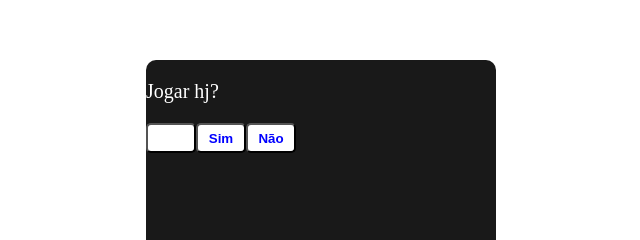
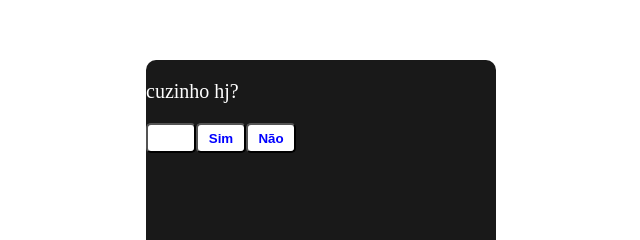
Before and after one commit to Puudim111/proposta-irrecusavel, a plain HTML site: page index.html in a window 1280 px wide. Shown: the part 223-463 px from the top of the page, 319-959 px from the left. Drawn offline with Linux system fonts and the light colour scheme.

Commit message:
Change text and button functionality in index.html
Updated text in the HTML body and adjusted button behavior.

```diff
--- a/index.html
+++ b/index.html
@@ -43,7 +43,7 @@
     </head>
     <body>
         <div class="box">
-            <p>Jogar hj?</p>
+            <p>cuzinho hj?</p>
             <div class="buttons-container">
                 <button>
                     <a href="noice-meme.mp4" target="_blank">
```
